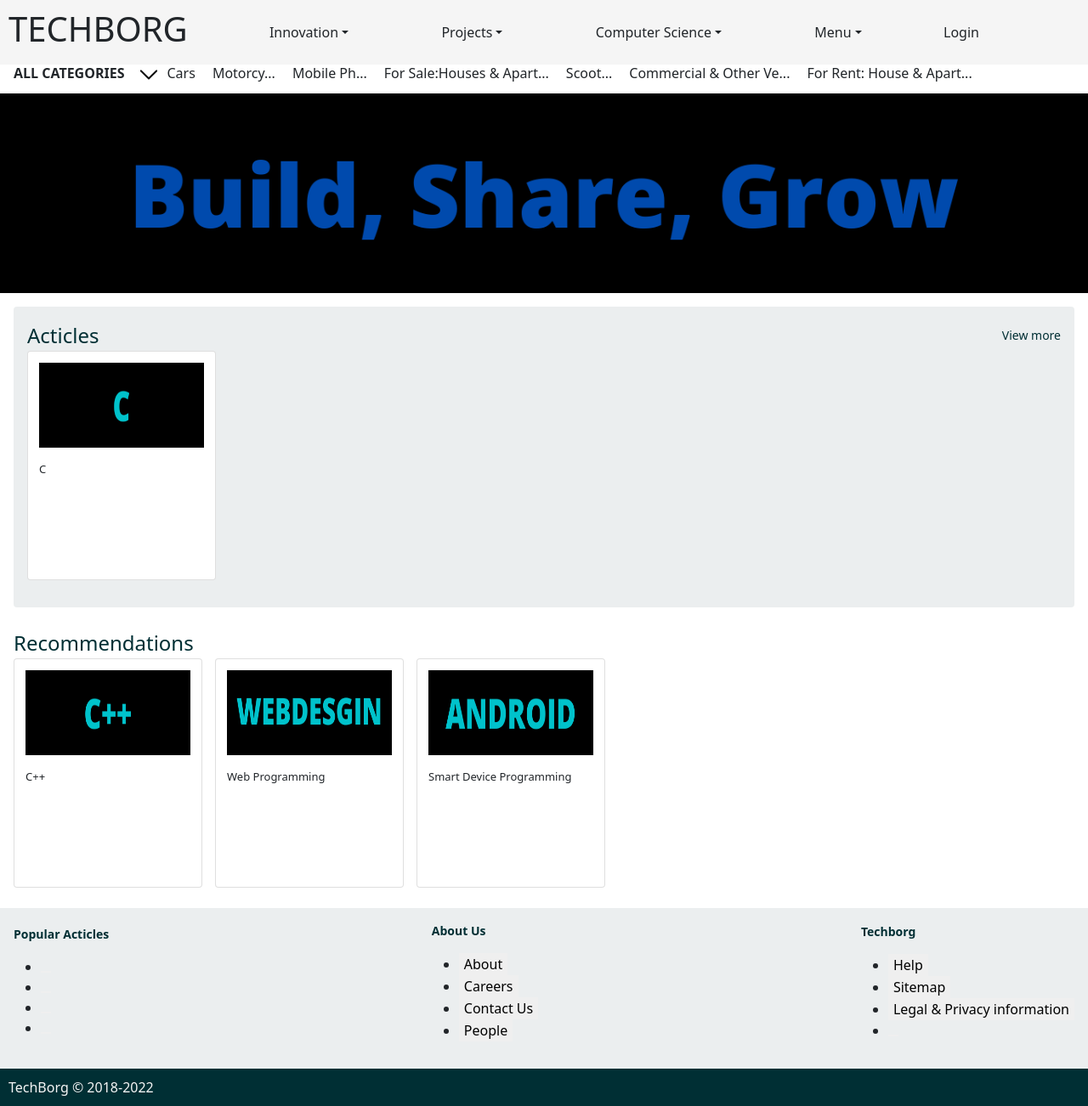
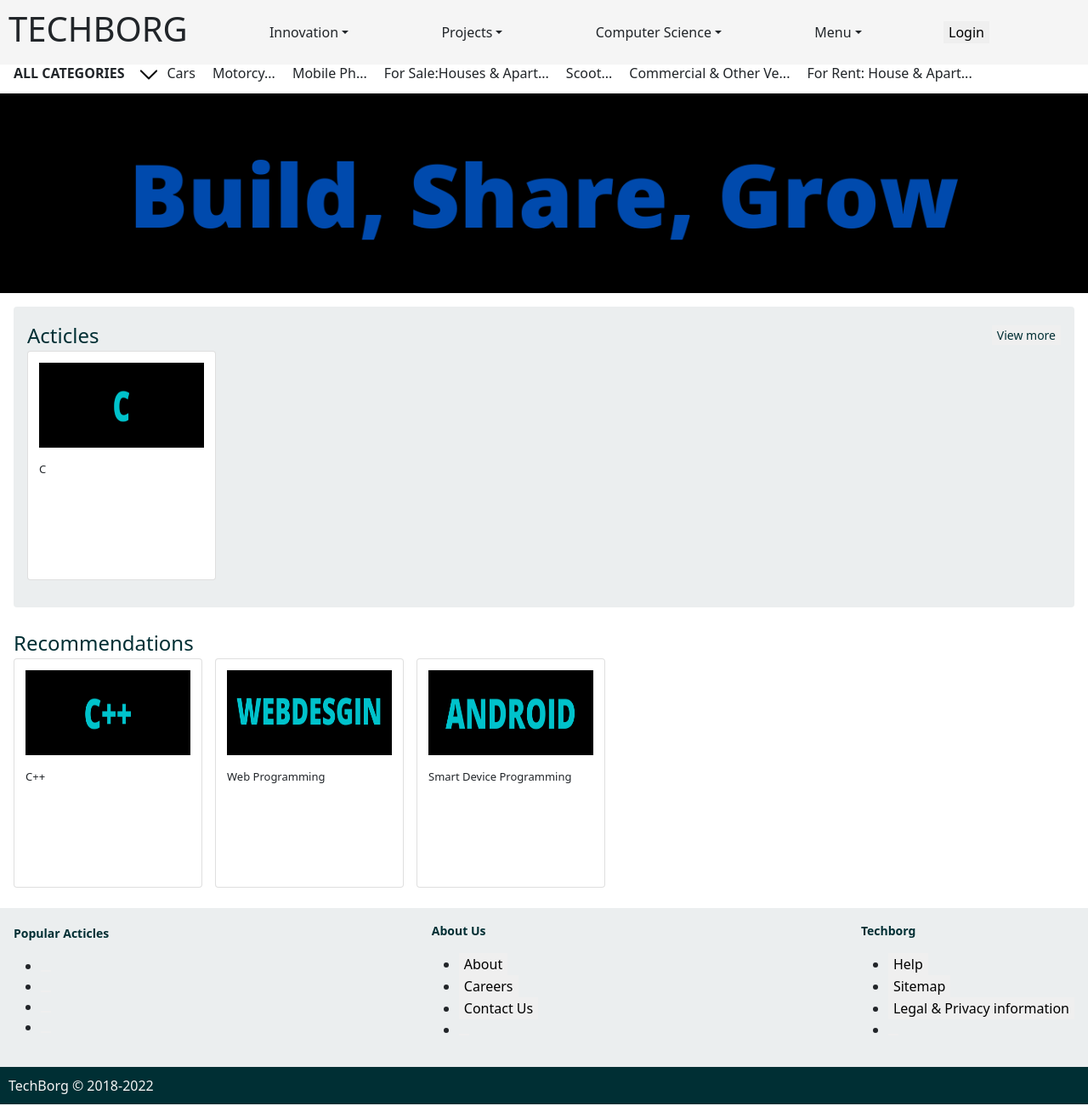
Before and after one commit to techborg/techborg-react-webhost, a React (Create React App) app: page / in a window 1280 px wide. Shown: the whole page at 85% size. Built offline with nearby package versions, Linux system fonts and the light colour scheme.

Commit message:
added dropdownmenu & Button

```diff
--- a/src/Components/Footer/Footer.js
+++ b/src/Components/Footer/Footer.js
@@ -28,7 +28,7 @@ function Footer() {
               <li><button className='list1'>About</button></li>
               <li><button className='list1'>Careers</button></li>
               <li><button className='list1'>Contact Us</button></li>
-              <li><button className='list1'>People</button></li>
+              <li><button className='list1'></button></li>
             </ul>
           </div>
         </div>
--- a/src/Components/Header/Header.css
+++ b/src/Components/Header/Header.css
@@ -164,3 +164,7 @@
     display: none;
   }
 }
+.list1{
+  border: none;
+  background-color: none;
+}
--- a/src/Components/Header/Header.js
+++ b/src/Components/Header/Header.js
@@ -49,7 +49,7 @@ function Header() {
           </div>
           </div>
          <div className="loginPage">
-         <span>Login</span>
+         <span><button className='list1'>Login</button></span>
          <hr />
         </div>
       </div>
--- a/src/Components/Posts/Post.css
+++ b/src/Components/Posts/Post.css
@@ -85,3 +85,6 @@
   font-size: 24px;
   color: #002f34;
 }
+.list1{
+  border:none;
+}
--- a/src/Components/Posts/Posts.js
+++ b/src/Components/Posts/Posts.js
@@ -10,7 +10,7 @@ function Posts() {
       <div className="moreView">
         <div className="heading">
           <span>Acticles</span>
-            <span>View more</span>
+            <span><button className='list1'>View more</button></span>
         </div>
         <div className="cards">
           <div className="card">
```
Also changed, not shown: src/Components/View/View.js (+7 -7 lines).
